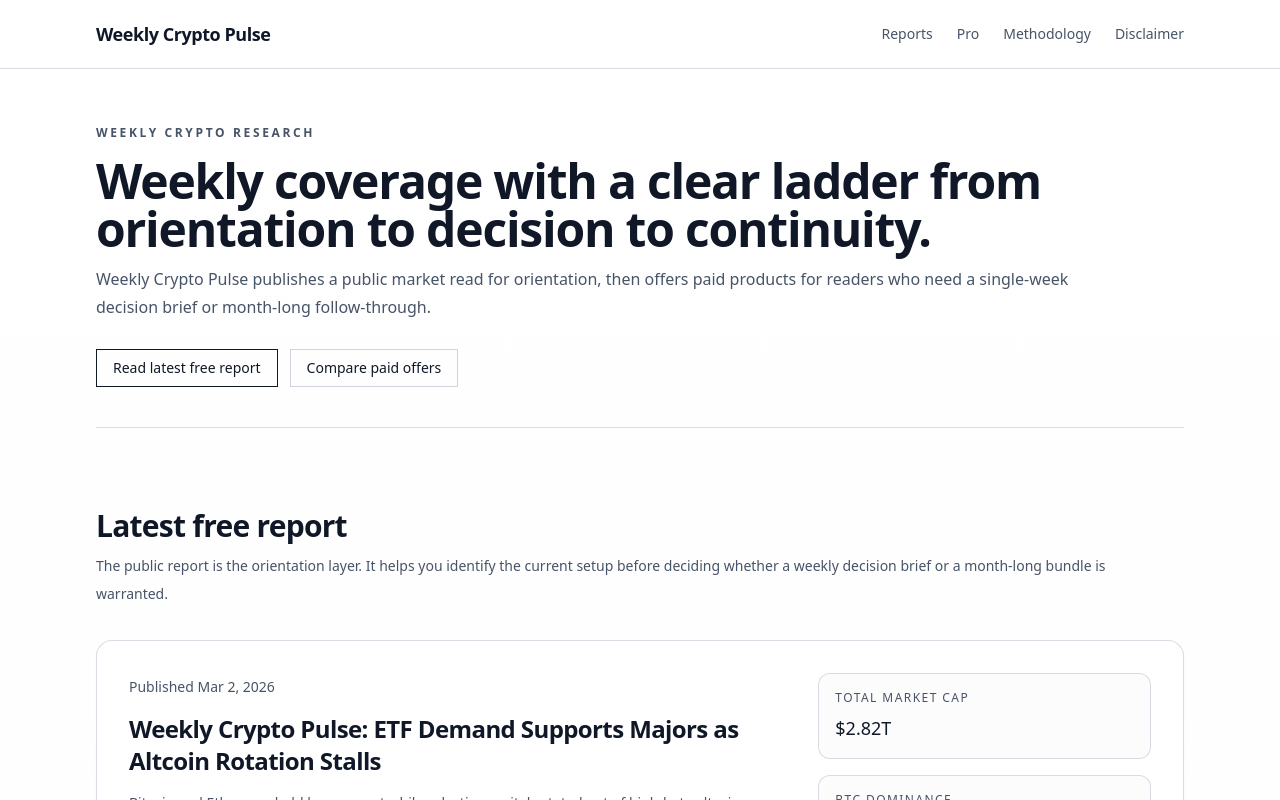
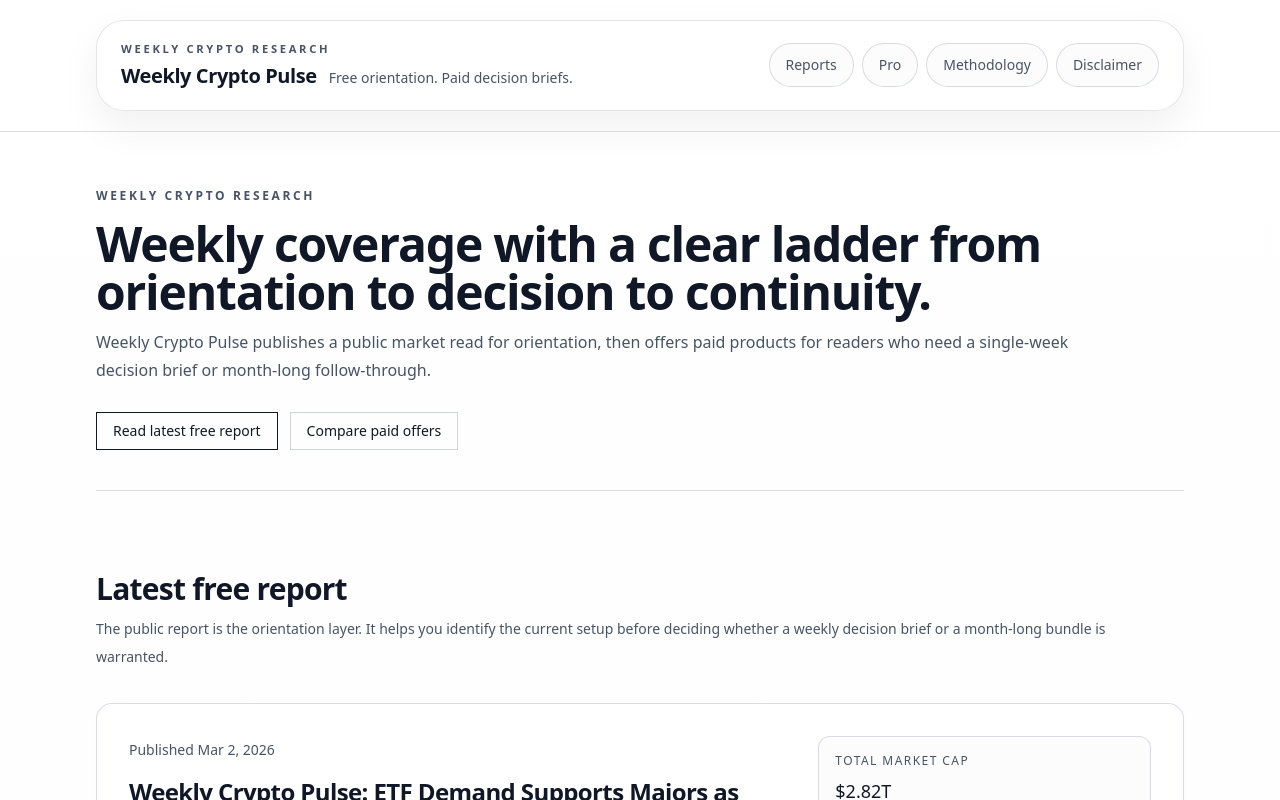
Before and after one commit to castanhf/Weekly-Crypto-Pulse, a Next.js app: page / in a window 1280 px wide. Shown: the top 800 px of the page. Built offline with nearby package versions, Linux system fonts and the light colour scheme; no server answers.

Commit message:
Redesign site header navigation

```diff
--- a/components/layout/header.tsx
+++ b/components/layout/header.tsx
@@ -1,33 +1,79 @@
+'use client';
+
 import Link from 'next/link';
+import { usePathname } from 'next/navigation';
 
 import { pageContainerClassName } from '@/components/layout/page-shell';
 import { siteConfig } from '@/lib/site';
 
-const NAV_ITEMS = [
-  { href: '/reports', label: 'Reports' },
-  { href: '/pro', label: 'Pro' },
+type NavItem = Readonly<{
+  href: string;
+  label: string;
+  matchMode?: 'exact' | 'prefix';
+}>;
+
+const NAV_ITEMS: readonly NavItem[] = [
+  { href: '/reports', label: 'Reports', matchMode: 'prefix' },
+  { href: '/pro', label: 'Pro', matchMode: 'prefix' },
   { href: '/methodology', label: 'Methodology' },
   { href: '/disclaimer', label: 'Disclaimer' }
 ] as const;
 
+const getNavItemIsActive = (pathname: string, item: NavItem): boolean => {
+  if (item.href === '/') {
+    return pathname === '/';
+  }
+
+  if (item.matchMode === 'prefix') {
+    return pathname === item.href || pathname.startsWith(`${item.href}/`);
+  }
+
+  return pathname === item.href;
+};
+
 export function Header(): JSX.Element {
+  const pathname = usePathname();
+
   return (
-    <header className="border-b border-line/80 bg-white/95 backdrop-blur">
-      <div className={`${pageContainerClassName} flex flex-col gap-4 py-5 lg:flex-row lg:items-center lg:justify-between`}>
-        <Link className="max-w-xs text-lg font-semibold tracking-tight text-ink transition hover:text-muted" href="/">
-          {siteConfig.name}
+    <header className="sticky top-0 z-40 border-b border-line/70 bg-white/90 backdrop-blur-xl">
+      <div className={`${pageContainerClassName} py-4 sm:py-5`}>
+        <div className="flex flex-col gap-4 rounded-[1.75rem] border border-line/60 bg-white/80 px-4 py-4 shadow-[0_16px_40px_rgba(16,24,40,0.06)] sm:px-5 sm:py-5 lg:flex-row lg:items-center lg:justify-between lg:gap-8 lg:px-6">
+          <Link className="group min-w-0 flex-1" href="/">
+            <div className="space-y-1">
+              <p className="text-[0.7rem] font-semibold uppercase tracking-[0.24em] text-muted transition group-hover:text-ink">
+                Weekly crypto research
+              </p>
+              <div className="flex flex-wrap items-baseline gap-x-3 gap-y-1">
+                <span className="text-lg font-semibold tracking-[-0.02em] text-ink sm:text-xl">{siteConfig.name}</span>
+                <span className="text-sm text-muted">Free orientation. Paid decision briefs.</span>
+              </div>
+            </div>
           </Link>
-        <nav aria-label="Primary navigation">
-          <ul className="flex flex-wrap items-center gap-x-5 gap-y-2 text-sm font-medium text-muted sm:gap-x-6">
-            {NAV_ITEMS.map((item) => (
-              <li key={item.href}>
-                <Link className="transition hover:text-ink" href={item.href}>
+
+          <nav aria-label="Primary navigation" className="w-full lg:w-auto">
+            <ul className="grid grid-cols-2 gap-2 sm:flex sm:flex-wrap sm:justify-end">
+              {NAV_ITEMS.map((item) => {
+                const isActive = getNavItemIsActive(pathname, item);
+
+                return (
+                  <li className="sm:flex-none" key={item.href}>
+                    <Link
+                      aria-current={isActive ? 'page' : undefined}
+                      className={`flex min-h-11 items-center justify-center rounded-full border px-4 py-2 text-sm font-medium transition duration-200 ${
+                        isActive
+                          ? 'border-ink bg-ink text-paper shadow-[0_10px_24px_rgba(16,24,40,0.14)]'
+                          : 'border-line/80 bg-paper text-muted hover:border-ink/30 hover:bg-white hover:text-ink'
+                      }`}
+                      href={item.href}
+                    >
                       {item.label}
                     </Link>
                   </li>
-            ))}
+                );
+              })}
             </ul>
           </nav>
+        </div>
       </div>
     </header>
   );
```
Lines whose indentation alone changed are shown as unchanged.
